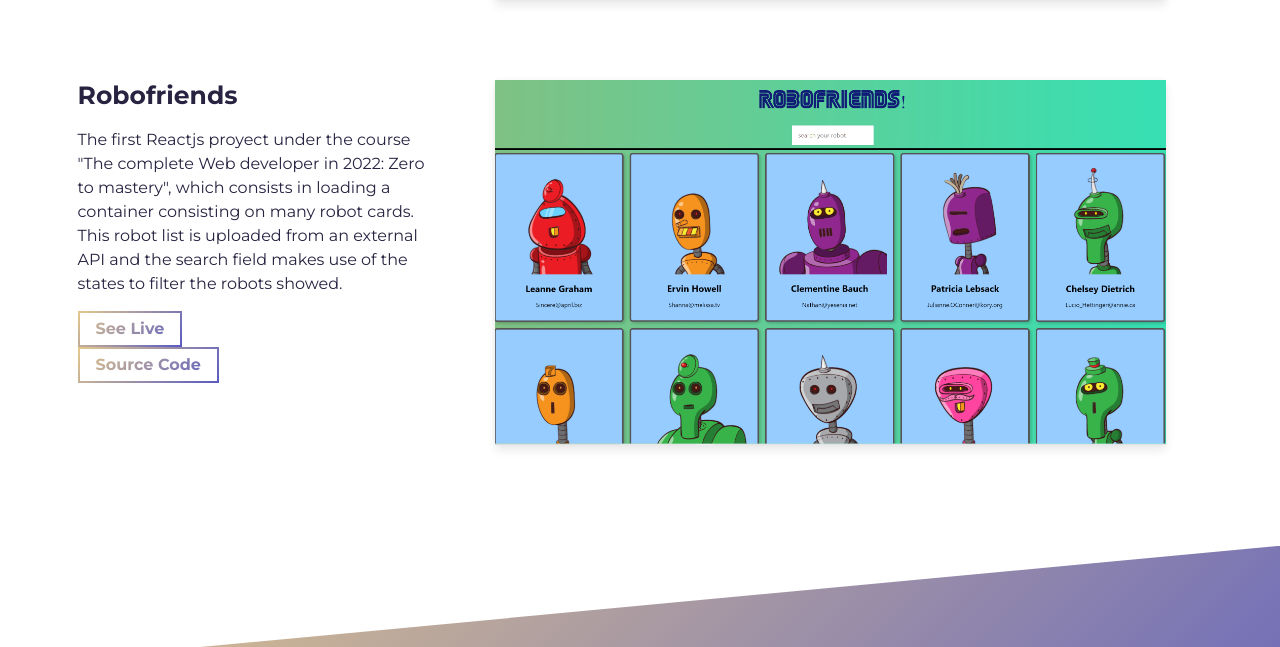
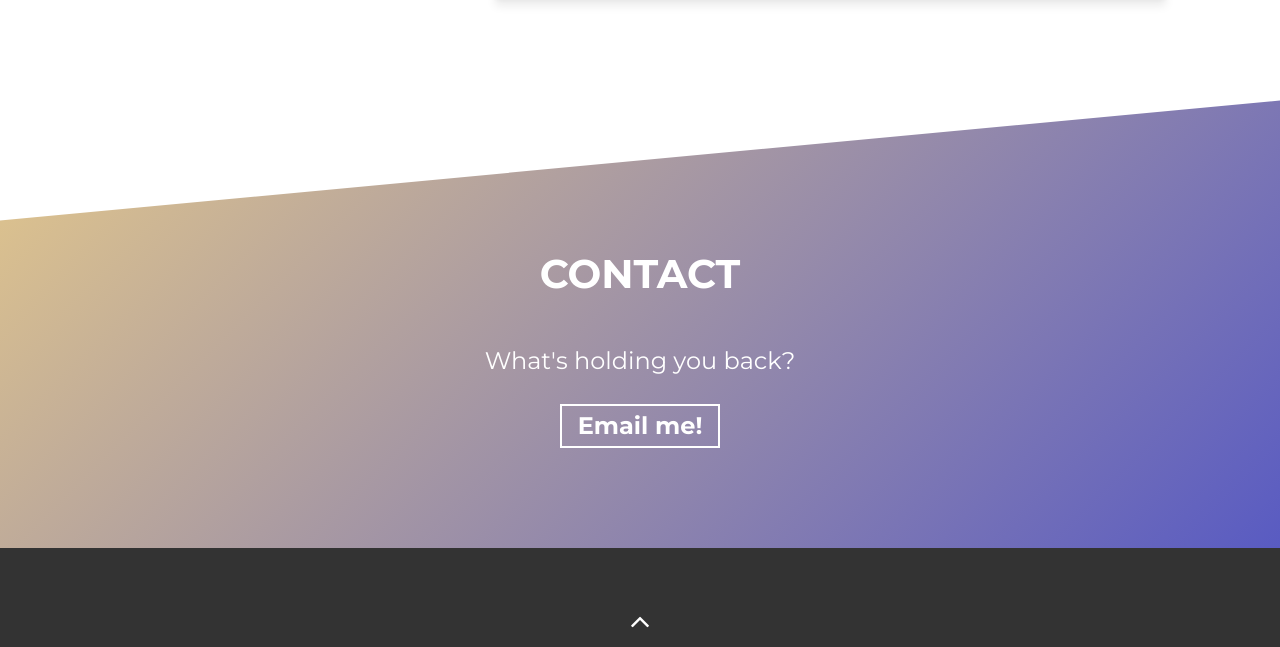
Before and after one commit to lenindelarosa/portfolio, a website built with Parcel: page src/index.html in a window 1280 px wide. Shown: the part 2482-3129 px from the top of the page. Built offline with nearby package versions, Linux system fonts and the light colour scheme.

Commit message:
modified proyects

```diff
--- a/src/index.html
+++ b/src/index.html
@@ -6,11 +6,8 @@
     <meta name="viewport" content="width=device-width, initial-scale=1" />
     <link rel="shortcut icon" type="image/png" href="assets/favicon.png" />
 
-    <!-- Todo: put here your site title -->
     <title>Lenin De La Rosa| Developer</title>
-    <!-- Todo: add some coding keywords below - e.g: (javascript, yourusername, etc) -->
     <meta name="keywords" content="[username], [name], skill" />
-    <!-- Todo: improve your SEO by adding a small description of you -->
     <meta name="description" content="Lenin De La Rosa | Developer" />
 
     <link
@@ -23,15 +20,10 @@
       src="https://unpkg.com/scrollreveal@4.0.0/dist/scrollreveal.min.js"
     ></script>
 
-    <!-- Todo: remove the below script once you finish your portfolio -->
     <script async defer src="https://buttons.github.io/buttons.js"></script>
   </head>
-
-  <!-- Todo: read the following HTML Todos to create your stunning portfolio website -->
   <body>
     <div id="top"></div>
-
-    <!-- **** Hero Section **** -->
     <section id="hero" class="jumbotron">
       <div class="container">
         <h1 class="hero-title load-hidden">
@@ -46,9 +38,6 @@
         </p>
       </div>
     </section>
-    <!-- /END Hero Section -->
-
-    <!-- **** About Section **** -->
     <section id="about">
       <div class="container">
         <h2 class="section-title load-hidden">About me</h2>
@@ -156,7 +145,6 @@
               </div>
             </div>
           </div>
-          <!-- Notice: each .row is a project -->
           <div class="row">
             <div class="col-lg-4 col-sm-12">
               <div class="project-wrapper__text load-hidden">
@@ -224,67 +212,11 @@
               </div>
             </div>
           </div>
-          <!-- /END Project -->
 
-          <!-- Notice: each .row is a project -->
-          <div class="row">
-            <div class="col-lg-4 col-sm-12">
-              <div class="project-wrapper__text load-hidden">
-                <h3 class="project-wrapper__text-title">Robofriends</h3>
-                <div>
-                  <p class="mb-4">
-                    The first Reactjs proyect under the course "The complete Web developer in 2022: Zero to mastery",
-                    which consists in loading a container consisting on many robot cards. This robot list is uploaded
-                    from an external API and the search field makes use of the states to filter the robots showed.
-                  </p>
-                </div>
-                <a
-                  rel="noreferrer"
-                  target="_blank"
-                  class="cta-btn cta-btn--hero"
-                  href="https://robofriends-ldr.netlify.app/"
-                >
-                  See Live
-                </a>
-                <div>
-                <a
-                  rel="noreferrer"
-                  target="_blank"
-                  class="cta-btn text-color-main cta-btn--hero"
-                  href="https://github.com/lenindelarosa/robofriends"
-                >
-                  Source Code
-                </a>
-                </div>
-              </div>
-            </div>
-            <div class="col-lg-8 col-sm-12">
-              <div class="project-wrapper__image load-hidden">
-                <a rel="noreferrer" href="https://robofriends-ldr.netlify.app/" target="_blank">
-                  <div
-                    data-tilt
-                    data-tilt-max="4"
-                    data-tilt-glare="true"
-                    data-tilt-max-glare="0.5"
-                    class="thumbnail rounded js-tilt"
-                  >
-                    <img
-                      alt="Project Image"
-                      class="img-fluid"
-                      src="assets/robofriends.png"
-                    />
-                  </div>
-                </a>
-              </div>
-            </div>
-          </div>
-          <!-- /END Project -->
         </div>
       </div>
     </section>
-    <!-- /END Projects Section -->
 
-    <!-- **** Contact Section **** -->
     <section id="contact">
       <div class="container">
         <h2 class="section-title">Contact</h2>
@@ -318,8 +250,6 @@
         </div>
 
         <hr />
-
-        <!-- Notice: if you want to give me some credit, it will be huge for me! if not, put your data on it -->
         <p class="footer__text">
           © 2021 - Template developed by
           <a rel="noreferrer" href="https://github.com/cobidev" target="_blank"
@@ -328,7 +258,6 @@
         </p>
       </div>
     </footer>
-    <!-- /END Footer Section -->
 
     <script defer type="module" src="index.js"></script>
   </body>
```
